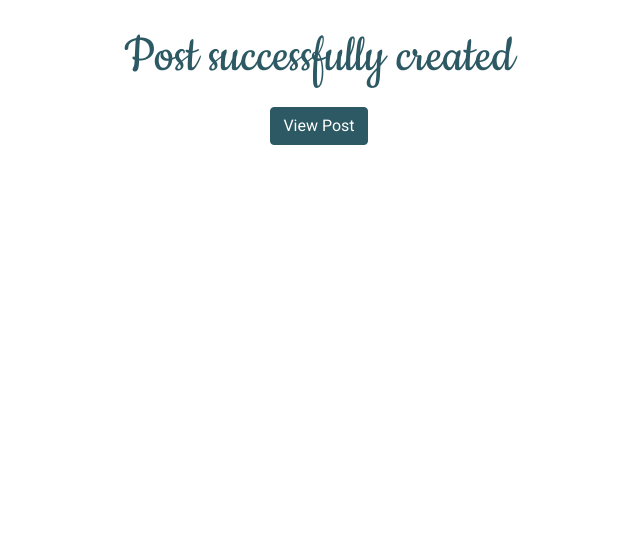
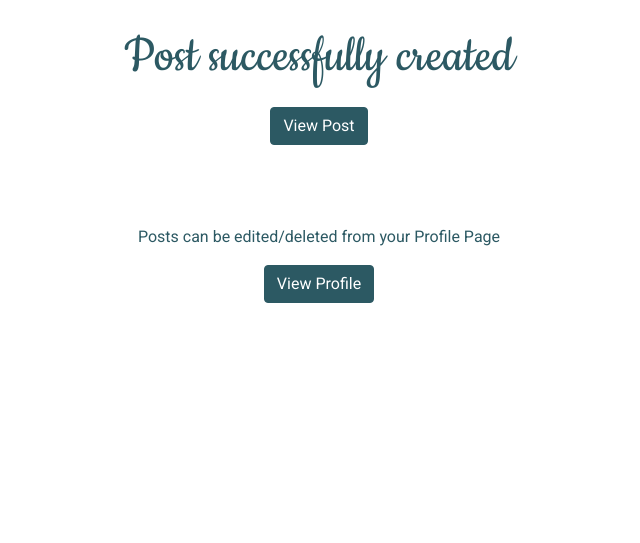
Before and after one commit to adammkeane/work-app-pp4, a Django app: template workapp/templates/workapp/post_create_success.html in a window 1280 px wide. Shown: the part 68-611 px from the top of the page, without its empty margins (321-961 px from the left). Run offline with Django 3.2, Linux system fonts and the light colour scheme; the template is opened without the code that fills it, so the values that code supplies are empty; some libraries are stand-ins or nearby versions.

Commit message:
Add info to post create succes page. how to edit/delete

```diff
--- a/workapp/templates/workapp/post_create_success.html
+++ b/workapp/templates/workapp/post_create_success.html
@@ -11,6 +11,12 @@
     <div class="mt-3">
         <a href="{% url 'post_detail' post.slug post.id %}" class="btn btn-primary">View Post</a>
     </div>
+    <div class="p-3"></div>
+    <div class="p-3"></div>
+    <div class="mt-3">Posts can be edited/deleted from your Profile Page</div>
+    <div class="mt-3">
+        <a href="{% url 'profile' post.username.pk %}" class="btn btn-primary">View Profile</a>
+    </div>
 </div>
 
 {%endblock%}
```
